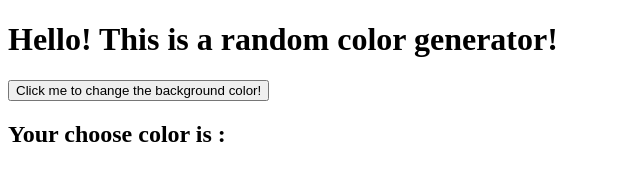
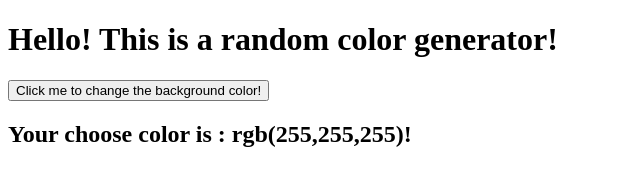
Before and after one commit to zee123123/RandomColorGenerator, a plain HTML site: page index.html in a window 1280 px wide. Shown: the whole page, without its empty margins (0-640 px from the left). Drawn offline with Linux system fonts and the light colour scheme.

Commit message:
Update index.html

```diff
--- a/index.html
+++ b/index.html
@@ -13,7 +13,7 @@
 <body>
     <h1>Hello! This is a random color generator!</h1>
     <button id='btn_randomColor'>Click me to change the background color!</button>
-    <h2>Your choose color is : <span id='randomColor'></span></h2>
+    <h2>Your choose color is : <span id='randomColor'>rgb(255,255,255)</span>!</h2>
 
 
     <script src="app.js"></script>
```
